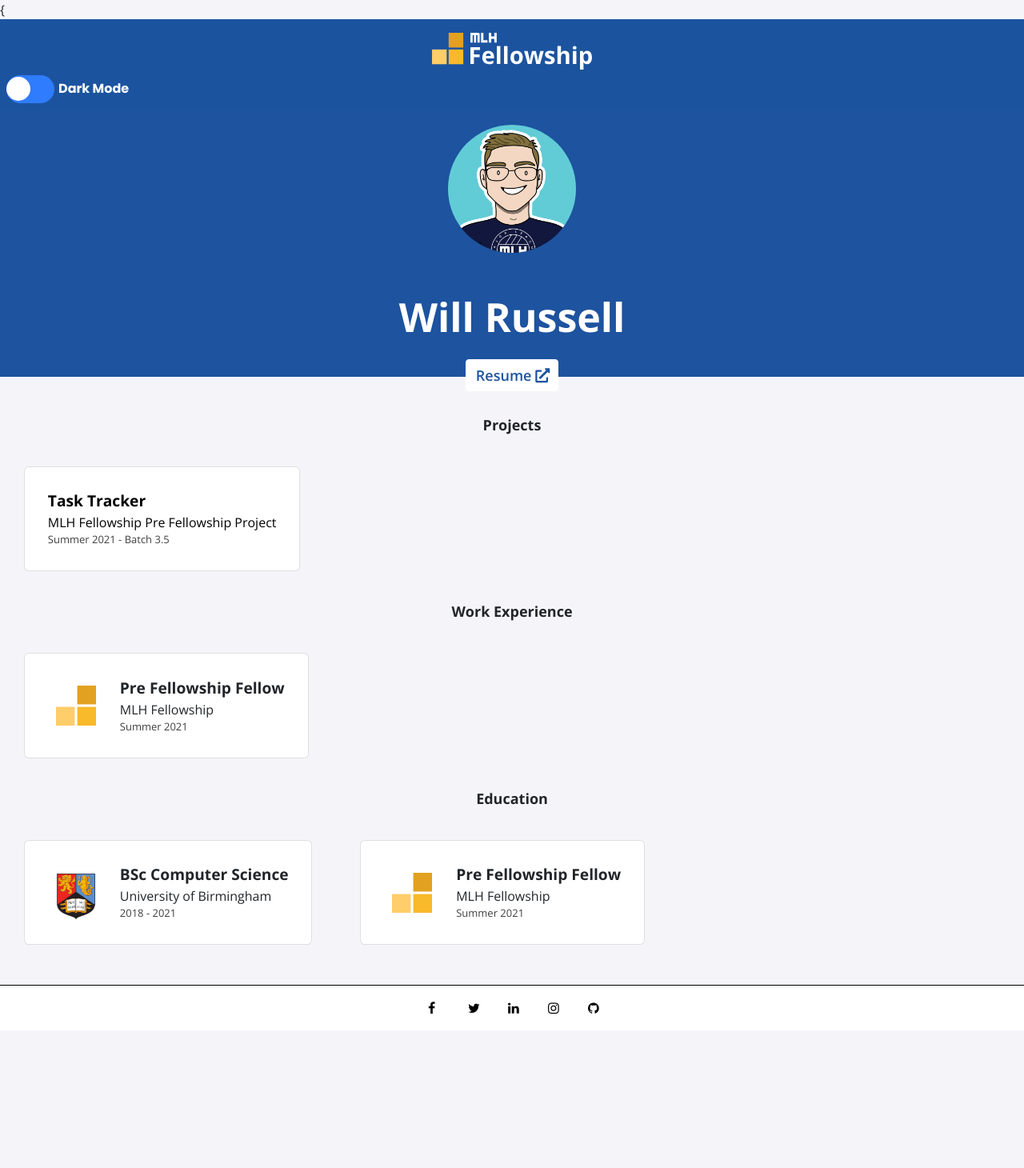
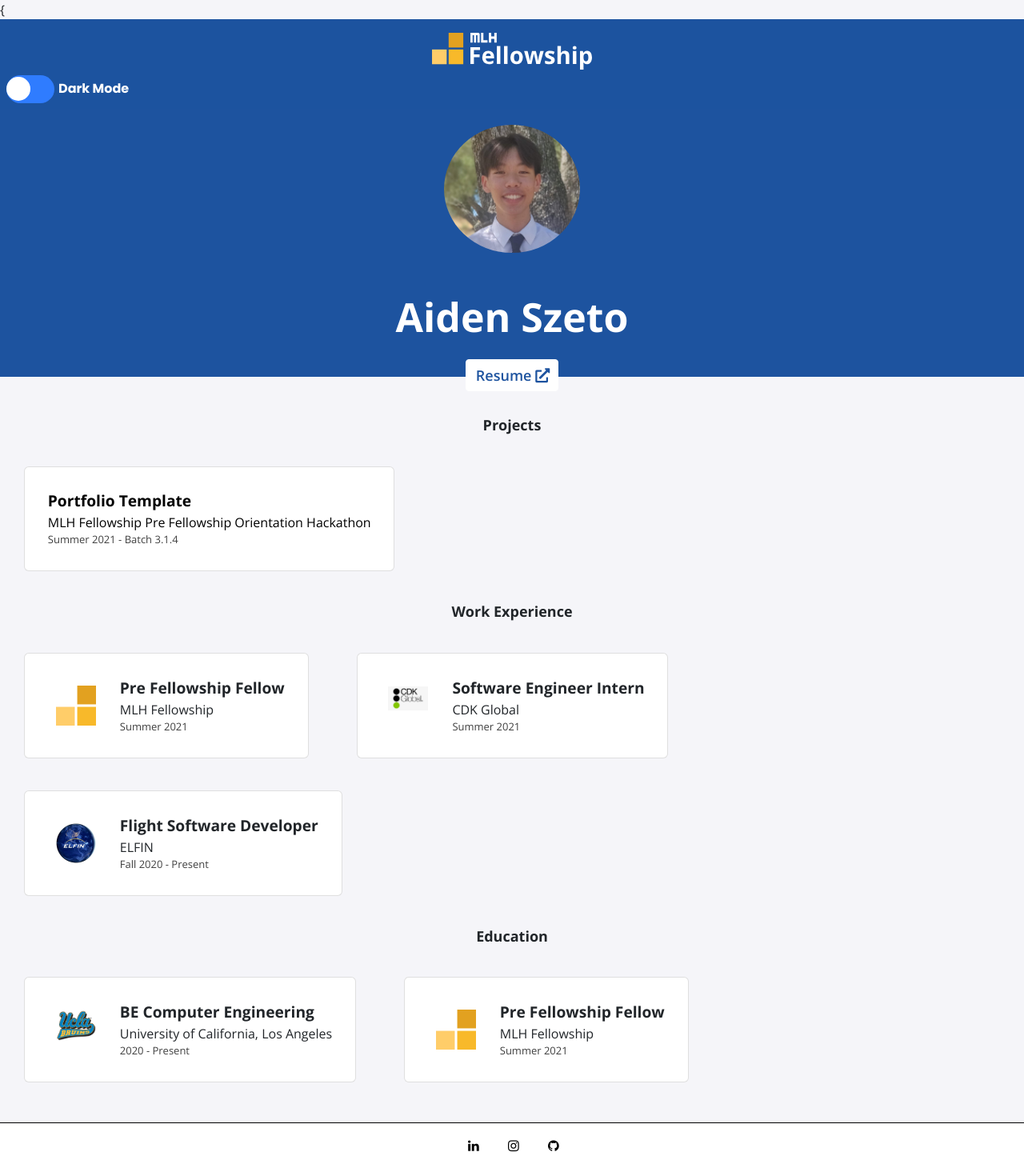
Before and after one commit to aidenszeto/mlh-portfolio, a Jekyll site: the page built from index.html, in a window 1280 px wide. Shown: the whole page at 80% size. Built offline with Jekyll 4.4.1, drawn with Linux system fonts in a browser that asks for light colours; nearby versions of some CDN libraries; before the commit the page ends 1288 px from its top, so only the background shows below that.

Commit message:
Customized template

```diff
--- a/_config.yml
+++ b/_config.yml
@@ -1,16 +1,16 @@
-title: "Will Russell"
-email: fellowship@mlh.io
+title: "Aiden Szeto"
+email: aszeto35@gmail.com
 description: >- # this means to ignore newlines until "baseurl:"
   This is my portfolio website!
-google_analytics: "UA-XXXXXXXX-X"
+google_analytics: "G-VL7716QK0T"
 baseurl: "/"
 url: "/"
-twitter_username: mlhacks
-github_username:  mlh-fellowship
+twitter_username: szetooo
+github_username:  aidenszeto
 
 sass:
   sass_dir: _sass
 
 icon: /assets/img/icon.jpg
 # resume link
-resume: https://docs.google.com/document/d/1Lb3IgYz9eK4mDfP0nfY7LOx70Uf4FTf10lKuioHegRQ/edit?usp=sharing
+resume: https://aidenszeto.me/resume.pdf
--- a/_data/education.yml
+++ b/_data/education.yml
@@ -1,7 +1,7 @@
-- course: BSc Computer Science
-  institute: University of Birmingham
-  dates: 2018 - 2021
-  logo: uob.png
+- course: BE Computer Engineering
+  institute: University of California, Los Angeles
+  dates: 2020 - Present
+  logo: ucla.png
 
 - course: Pre Fellowship Fellow
   institute: MLH Fellowship
--- a/_data/experience.yml
+++ b/_data/experience.yml
@@ -2,3 +2,13 @@
   company: MLH Fellowship
   dates: Summer 2021
   logo: fellowship.svg
+
+- role: Software Engineer Intern
+  company: CDK Global
+  dates: Summer 2021
+  logo: cdk.png
+
+- role: Flight Software Developer
+  company: ELFIN
+  dates: Fall 2020 - Present
+  logo: elfin.png
--- a/_data/projects.yml
+++ b/_data/projects.yml
@@ -1,4 +1,4 @@
-- title: Task Tracker
-  event: MLH Fellowship Pre Fellowship Project
-  date: Summer 2021  - Batch 3.5
+- title: Portfolio Template
+  event: MLH Fellowship Pre Fellowship Orientation Hackathon
+  date: Summer 2021  - Batch 3.1.4
   page-name: project
```
Also changed, not shown: _data/links.yml (+3 -11 lines), assets/img/education/ucla.png (added), assets/img/education/uob.png (deleted), assets/img/experience/cdk.png (added), assets/img/experience/elfin.png (added), assets/img/logo.jpg.
